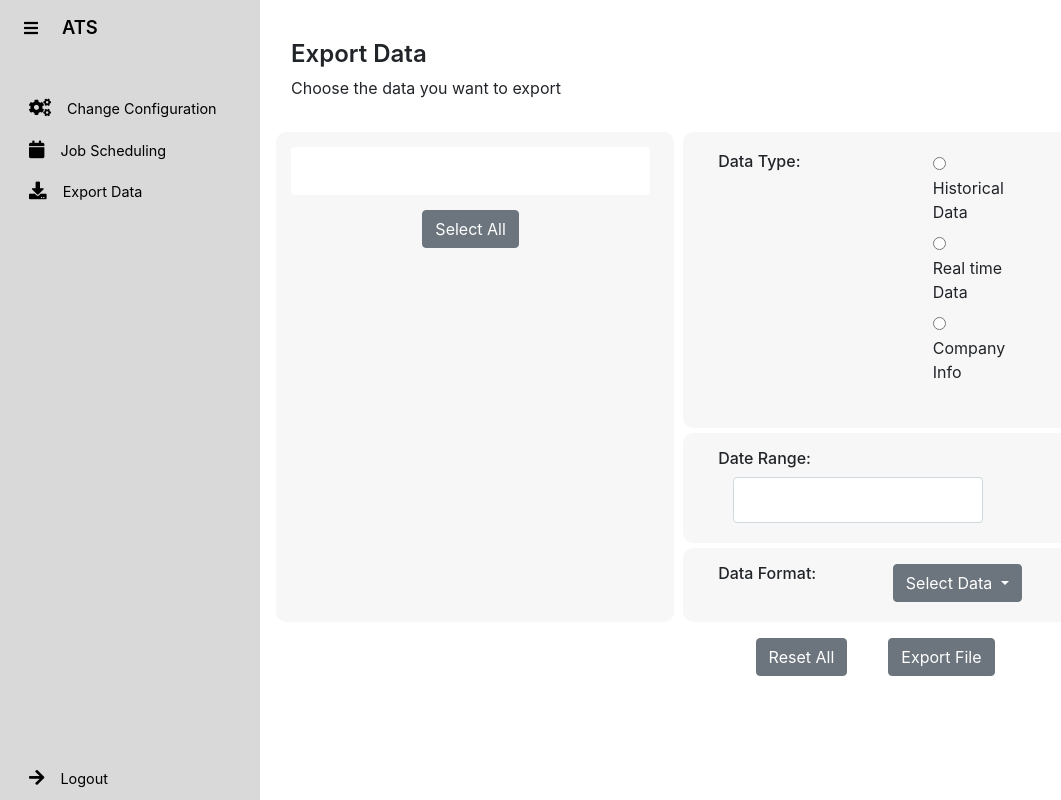
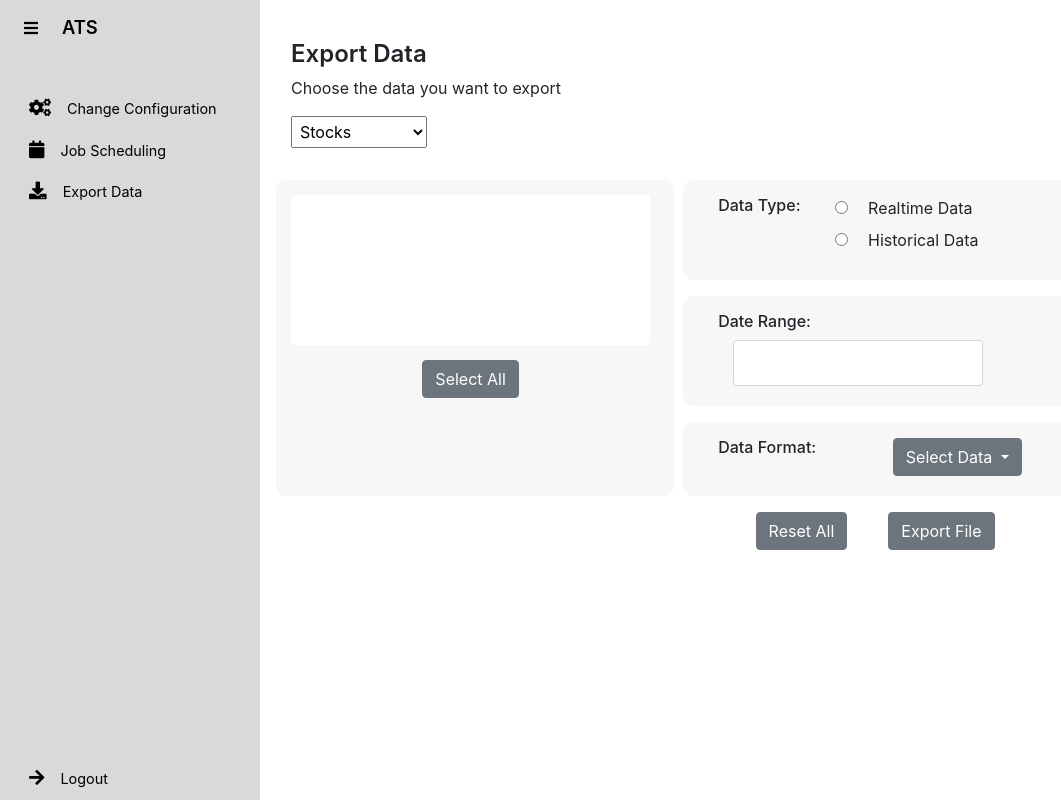
Before and after one commit to COSC-470-2023/ATS_Project_2024, a Flask app: template user_interface/templates/data_export.html in a window 1280 px wide. Shown: the whole page, without its empty margins (0-1061 px from the left). Run offline with Flask 3, Linux system fonts and the light colour scheme; the template is opened without the code that fills it, so the values that code supplies are empty; parts of the project's set-up code (start-up, migrations or seed data) failed here and were passed over; some libraries are stand-ins or nearby versions.

Commit message:
Main functionality for data-export
- Almost all functionality for data-export is done
    - Still need to implement date filtering

- fixed/add various styling

- Updated bonds ddl to be consistent with other tables
    - This was to make querying logic a little easier

```diff
--- a/database/ddl/create_db.sql
+++ b/database/ddl/create_db.sql
@@ -5,9 +5,9 @@ USE ats_db;
 -- Bonds tables --
 
 CREATE TABLE `bonds` (
-  `bond_id` BIGINT,
+  `id` BIGINT,
   `treasuryName` VARCHAR(300),
-  PRIMARY KEY (`bond_id`)
+  PRIMARY KEY (`id`)
 );
 CREATE INDEX treasury_idx ON bonds (treasuryName);
 
@@ -27,7 +27,7 @@ CREATE TABLE `bond_values` (
   `20_year` DECIMAL(5,2),
   `30_year` DECIMAL(5,2),
   PRIMARY KEY (`bond_id`, `date`),
-  FOREIGN KEY (`bond_id`) REFERENCES `bonds`(`bond_id`)
+  FOREIGN KEY (`bond_id`) REFERENCES `bonds`(`id`)
 );
 
 -- Commodities tables --
--- a/database/ddl/create_triggers.sql
+++ b/database/ddl/create_triggers.sql
@@ -122,7 +122,7 @@ BEGIN
 	SELECT COUNT(*) INTO temp FROM bonds WHERE treasuryName = NEW.treasuryName;
 	IF (temp = 0) THEN
     	WHILE (valid = 1) DO
-        	SELECT COUNT(*) INTO temp FROM bonds WHERE bond_id = new_id;
+        	SELECT COUNT(*) INTO temp FROM bonds WHERE id = new_id;
         	IF (temp = 1) THEN
             	SET new_id = UUID_SHORT();
    		 	  ELSE
@@ -133,7 +133,7 @@ BEGIN
     	SIGNAL SQLSTATE '45000'
    	  SET MESSAGE_TEXT = 'A record for this treasury already exists.';
     END IF;
-	SET NEW.bond_id = new_id;
+	SET NEW.id = new_id;
 END;
 $$
 DELIMITER ;
--- a/user_interface/static/script.js
+++ b/user_interface/static/script.js
@@ -1,45 +1,59 @@
 console.log("Script loaded!");
 
 // SIDEBAR
-const hamburger = document.querySelector('#toggle-btn');
+const hamburger = document.querySelector("#toggle-btn");
 
-hamburger.addEventListener("click", function () {
-  document.querySelector("#sidebar").classList.toggle("expand");
-});
+// hamburger.addEventListener("click", function () {
+//   document.querySelector("#sidebar").classList.toggle("expand");
+// });
 
-var stockItems = ['Stock 1', 'Stock 2', 'Stock 3', 'Stock 4', 'Stock 5'];
-var constituentItems = ['Constituent 1', 'Constituent 2', 'Constituent 3', 'Constituent 4', 'Constituent 5'];
-var dataSourceItems = ['Data Source 1', 'Data Source 2', 'Data Source 3', 'Data Source 4', 'Data Source 5'];
+var stockItems = ["Stock 1", "Stock 2", "Stock 3", "Stock 4", "Stock 5"];
+var constituentItems = [
+  "Constituent 1",
+  "Constituent 2",
+  "Constituent 3",
+  "Constituent 4",
+  "Constituent 5",
+];
+var dataSourceItems = [
+  "Data Source 1",
+  "Data Source 2",
+  "Data Source 3",
+  "Data Source 4",
+  "Data Source 5",
+];
 
 // --------------------------- CHANGE CONFIGURTAION PAGE ---------------------------------------------------
 
 // ADD FUNCTIONALITY
 // Function to update modal title and button dynamically
 function addModal(buttonClass, configList, targetListId) {
-  $(document).on('click', buttonClass, function () {
+  $(document).on("click", buttonClass, function () {
     var button = $(this);
     var title = button.text(); // Get the text of the button
-    $('#add-modal .modal-title').text(title); // Set the modal title
-    $('.modal-footer .btn-primary').text(title); // Set the button text
+    $("#add-modal .modal-title").text(title); // Set the modal title
+    $(".modal-footer .btn-primary").text(title); // Set the button text
     updateAddModalBody(configList.slice()); // Update modal body with the config list
 
     //Event Listener for adding selected items to the targetList
-    $('#addBtnModal').on('click', function() {
+    $("#addBtnModal").on("click", function () {
       addSelectedItemsToConfigList(targetListId);
-      $('#add-modal').modal('hide');
+      $("#add-modal").modal("hide");
     });
   });
 }
 
 // Function to update the modal body with the config list
 function updateAddModalBody(list) {
-  var configListContainer = $('#add-modal').find('.modal-body .modal-list ul'); // Get the config list container inside the modal
+  var configListContainer = $("#add-modal").find(".modal-body .modal-list ul"); // Get the config list container inside the modal
   configListContainer.empty(); // Clear the previous content
 
   // Iterate over the list and create list items with checkboxes
-  list.forEach(function(item) {
-    var listItem = $('<li>'); // Create list item
-    var checkbox = $('<input>').attr('type', 'checkbox').addClass('config-item-checkbox'); // Create checkbox
+  list.forEach(function (item) {
+    var listItem = $("<li>"); // Create list item
+    var checkbox = $("<input>")
+      .attr("type", "checkbox")
+      .addClass("config-item-checkbox"); // Create checkbox
     listItem.append(checkbox); // Append checkbox to list item
     listItem.append(item); // Append list item text
     configListContainer.append(listItem); // Append list item to the container
@@ -48,30 +62,32 @@ function updateAddModalBody(list) {
 
 // Function to add selected items to the target list based on the provided targetListId
 function addSelectedItemsToConfigList(targetListId) {
-  var checkedItems = $('.modal-body .modal-list ul .config-item-checkbox:checked').closest('li'); // Get checked items
-  var targetList = $('#' + targetListId); // Get the target list
+  var checkedItems = $(
+    ".modal-body .modal-list ul .config-item-checkbox:checked"
+  ).closest("li"); // Get checked items
+  var targetList = $("#" + targetListId); // Get the target list
 
   // Append checked items to the target list
-  checkedItems.each(function() {
+  checkedItems.each(function () {
     var itemText = $(this).text().trim(); // Get the text content of the list item
-    targetList.append('<li>' + itemText + '</li>'); // Append text content to the target list
+    targetList.append("<li>" + itemText + "</li>"); // Append text content to the target list
   });
 }
 
 // Call the addModal function with the desired button class, config list, and target list ID
-addModal('.addStock', stockItems, 'config-stock-list');
-addModal('.addConstituent', constituentItems, 'config-constituent-list');
-addModal('.addDataSource', dataSourceItems, 'config-data-source-list');
+addModal(".addStock", stockItems, "config-stock-list");
+addModal(".addConstituent", constituentItems, "config-constituent-list");
+addModal(".addDataSource", dataSourceItems, "config-data-source-list");
 
 //REMOVE FUNCTIONALITY
 // Function to update modal title and button dynamically
 function removeModal(buttonClass, configList, targetListId) {
-  $(document).on('click', buttonClass, function () {
+  $(document).on("click", buttonClass, function () {
     var button = $(this);
     var title = button.text(); // Get the text of the button
-    $('#remove-modal .modal-title').text(title); // Set the modal title
-    $('.modal-footer .btn-primary').text(title); // Set the button text
-    $('#remove-modal').data('targetListId', targetListId); // Set the targetListId as a data attribute in the Remove modal
+    $("#remove-modal .modal-title").text(title); // Set the modal title
+    $(".modal-footer .btn-primary").text(title); // Set the button text
+    $("#remove-modal").data("targetListId", targetListId); // Set the targetListId as a data attribute in the Remove modal
 
     updateRemoveModalBody(targetListId); // Update modal body with the items from the target list
   });
@@ -79,10 +95,10 @@ function removeModal(buttonClass, configList, targetListId) {
 
 // Function to handle removal of selected items from the target list
 function removeSelectedItemsFromList(targetListId) {
-  var targetList = $('#' + targetListId); // Get the target list
+  var targetList = $("#" + targetListId); // Get the target list
 
   // Find all checked checkboxes in the Remove modal and remove their corresponding list items from the target list
-  $('#remove-modal-list .remove-item-checkbox:checked').each(function() {
+  $("#remove-modal-list .remove-item-checkbox:checked").each(function () {
     var listItemText = $(this).parent().text().trim(); // Get the text content of the parent element (list item)
     targetList.find('li:contains("' + listItemText + '")').remove(); // Remove the corresponding list item from the target list
   });
@@ -90,17 +106,19 @@ function removeSelectedItemsFromList(targetListId) {
 
 // Function to update the content of the Remove modal with items from the target list
 function updateRemoveModalBody(targetListId) {
-  var targetList = $('#' + targetListId); // Get the target list
-  var removeModalList = $('#remove-modal-list'); // Get the list container in the Remove modal
+  var targetList = $("#" + targetListId); // Get the target list
+  var removeModalList = $("#remove-modal-list"); // Get the list container in the Remove modal
   removeModalList.empty(); // Clear previous content
 
   // Iterate over the items in the target list and add them to the Remove modal
-  targetList.find('li').each(function(index) {
+  targetList.find("li").each(function (index) {
     // Skip adding a checkbox for the first list item
     if (index !== 0) {
       var listItemText = $(this).text().trim(); // Get the text content of the list item
-      var listItem = $('<li>'); // Create a list item element
-      var checkbox = $('<input>').attr('type', 'checkbox').addClass('remove-item-checkbox'); // Create a checkbox
+      var listItem = $("<li>"); // Create a list item element
+      var checkbox = $("<input>")
+        .attr("type", "checkbox")
+        .addClass("remove-item-checkbox"); // Create a checkbox
       listItem.append(checkbox); // Append the checkbox to the list item
       listItem.append(listItemText); // Append the list item text
       sort.listItem();
@@ -110,25 +128,25 @@ function updateRemoveModalBody(targetListId) {
 }
 
 // Call the removeModal function with the desired button class, config list, and target list ID
-removeModal('.removeStock', stockItems, 'config-stock-list');
-removeModal('.removeConstituent', constituentItems, 'config-constituent-list');
-removeModal('.removeDataSource', dataSourceItems, 'config-data-source-list');
+removeModal(".removeStock", stockItems, "config-stock-list");
+removeModal(".removeConstituent", constituentItems, "config-constituent-list");
+removeModal(".removeDataSource", dataSourceItems, "config-data-source-list");
 
 // Event listener for the "Remove" button in the Remove modal
-$(document).on('click', '#removeBtnModal', function() {
-  var targetListId = $('#remove-modal').data('targetListId'); // Get the targetListId associated with the modal
+$(document).on("click", "#removeBtnModal", function () {
+  var targetListId = $("#remove-modal").data("targetListId"); // Get the targetListId associated with the modal
   removeSelectedItemsFromList(targetListId); // Remove selected items from the target list associated with the modal
-  $('#remove-modal').modal('hide');
+  $("#remove-modal").modal("hide");
 });
 
 //modal search
 function searchList() {
   // Declare variables
   var input, filter, ul, li, i, txtValue;
-  input = document.getElementById('searchInput');
+  input = document.getElementById("searchInput");
   filter = input.value.toUpperCase();
-  ul = document.querySelector('.modal-list ul'); // Select the ul element within the modal
-  li = ul.getElementsByTagName('li');
+  ul = document.querySelector(".modal-list ul"); // Select the ul element within the modal
+  li = ul.getElementsByTagName("li");
 
   // Loop through all list items, and hide those who don't match the search query
   for (i = 0; i < li.length; i++) {
@@ -146,7 +164,7 @@ function searchList() {
 // job scheduling - data file  drop down
 function selectItem(item) {
   var selectedText = item.textContent;
-  document.getElementById('dropdownMenuButton').textContent = selectedText;
+  document.getElementById("dropdownMenuButton").textContent = selectedText;
 }
 
 // job scheduling - default setting or custom setting checkbox - border on or off
@@ -177,43 +195,41 @@ function customBorder() {
 // --------------------------- DOWNLOAD DATA PAGE ---------------------------------------------------
 
 function datepicker() {
-  $(function() {
+  $(function () {
     $('input[name="daterange"]').daterangepicker({
       startDate: new Date(),
       endDate: new Date(),
       yearRange: "-3,0",
-      opens: 'center',
+      opens: "center",
       locale: {
-        format: 'DD/MM/YYYY'
-      }
+        format: "DD/MM/YYYY",
+      },
     });
   });
 }
 
-function selectAllItem() {
-  $(function() {
+function selectAll() {
   var selectAllButton = $(".selectAll");
   var checkboxes = $(".modal-list .checkbox");
 
-    selectAllButton.on("click", function() {
+  selectAllButton.on("click", function () {
     // Check if any of the checkboxes are already checked
     var anyChecked = checkboxes.is(":checked");
 
     // Toggle the checked state of the checkboxes
     checkboxes.prop("checked", !anyChecked);
   });
-});
 }
 
 function resetAll() {
-  $(function() {
+  $(function () {
     var resetAllButton = $(".resetAll");
     var dataCB = $(".modal-list .checkbox");
-    var dataTypeCB = $("#data-type-list .checkbox")
-    var selectData = $("#select-data option")
-    var dateRange = $("#datepicker")
+    var dataTypeCB = $("#data-type-list .checkbox");
+    var selectData = $("#select-data option");
+    var dateRange = $("#datepicker");
 
-    resetAllButton.on("click", function() {
+    resetAllButton.on("click", function () {
       dataCB.prop("checked", false);
       dataTypeCB.prop("checked", false);
       selectData.prop("selected", false);
@@ -222,6 +238,43 @@ function resetAll() {
   });
 }
 
+// changes the state of "Data Type" radio button based on the data selection
+function onDataChange() {
+  const dataSelect = document.getElementById("select-data");
+  const realtime = document.getElementById("realtime-data");
+  const historical = document.getElementById("historical-data");
+  const dataValue = dataSelect.value;
+
+  if (dataSelect.value === "Bonds" || dataSelect.value === "company-info") {
+    realtime.disabled = true;
+    historical.disabled = true;
+  } else {
+    realtime.disabled = false;
+    historical.disabled = false;
+  }
+
+  // Set query params (dataValue needs to be saved to session storage)
+  const params = new URLSearchParams(window.location.search);
+  params.set("realtimeDisabled", realtime.disabled);
+  params.set("historicalDisabled", historical.disabled);
+  params.set("dataValue", dataValue);
+  sessionStorage.setItem("selectedValue", dataValue);
+
+
+  window.location.href = "/data-export?" + params.toString();
+}
+
+document.addEventListener("DOMContentLoaded", function () {
+  const storedValue = sessionStorage.getItem("selectedValue");
+  if (storedValue) {
+    const dataSelect = document.getElementById("select-data");
+    dataSelect.value = storedValue;
+
+    // Clear the stored value
+    sessionStorage.removeItem("selectedValue");
+  }
+});
+
 datepicker();
-selectAllItem();
+selectAll();
 resetAll();
--- a/user_interface/static/style.css
+++ b/user_interface/static/style.css
@@ -25,12 +25,12 @@ body {
 /*index.html*/
 
 #login-form {
-    width: 25%;
+    width: 100%;
     padding: 50px;
     margin-top: 120px;
 }
 
-form h1 {
+#login-form h1 {
     font-size: 70px;
 }
 
@@ -161,7 +161,7 @@ a.sidebar-link:hover {
 }
 
 .card {
-    padding: 10px 0px;
+    /* padding: 10px 0px; */
 }
 
 .config-list {
@@ -283,6 +283,10 @@ a.sidebar-link:hover {
     border-radius: 10px;
   }
 
+  #export-data-type label {
+    margin-left: 1rem;
+  }
+
   #export-sort-by {
     background-color: #f7f7f7;
     padding: 20px;
@@ -305,17 +309,19 @@ a.sidebar-link:hover {
   }
 
 #export-data-list {
+    max-height: 100%;
     width: 100%;
     overflow: hidden;
     margin: 15px;
-    padding: 1rem;
+    padding-left: 1rem;
     background-color: #ffffff;
 }
 
 #export-data-list ul {
-    max-height: 250px;
+    max-height: 200px;
+    min-height: 150px;
     width: 100%;
-    overflow: hidden;
+    margin: 0;
     overflow-y: scroll;
 }
 
@@ -326,6 +332,11 @@ a.sidebar-link:hover {
 #export-col {
     background-color: #f7f7f7;
     border-radius: 10px;
+}
+
+#data-type-list {
+    margin: 0;
+    padding: 0;
 }
 
 .input-daterange input {
--- a/user_interface/templates/base.html
+++ b/user_interface/templates/base.html
@@ -68,12 +68,15 @@
       <div class="main container">
         <div class="container">
           <div class="row-md">
-              <h1 class="main-title"> {% block mainTitle %} Page Tile {% endblock %} </h1>
-              <p class="main-description"> {% block mainDescription %} Page Description {% endblock %} </p>
+            <h1 class="main-title">
+              {% block mainTitle %} Page Tile {% endblock %}
+            </h1>
+            <p class="main-description">
+              {% block mainDescription %} Page Description {% endblock %}
+            </p>
           </div>
           <div class="row-md" id="content">
-              {% block content %}
-              {% endblock %}
+            {% block content %} {% endblock %}
           </div>
         </div>
       </div>
@@ -81,21 +84,41 @@
 
     <!-- jQuery first, then Popper.js, then Bootstrap JS -->
     <script src="https://ajax.googleapis.com/ajax/libs/jquery/3.5.1/jquery.min.js"></script>
-    <script src="https://cdnjs.cloudflare.com/ajax/libs/popper.js/1.14.7/umd/popper.min.js"
+    <script
+      src="https://cdnjs.cloudflare.com/ajax/libs/popper.js/1.14.7/umd/popper.min.js"
       integrity="sha384-UO2eT0CpHqdSJQ6hJty5KVphtPhzWj9WO1clHTMGa3JDZwrnQq4sF86dIHNDz0W1"
-        crossorigin="anonymous"></script>
-    <script src="https://stackpath.bootstrapcdn.com/bootstrap/4.3.1/js/bootstrap.min.js"
+      crossorigin="anonymous"
+    ></script>
+    <script
+      src="https://stackpath.bootstrapcdn.com/bootstrap/4.3.1/js/bootstrap.min.js"
       integrity="sha384-JjSmVgyd0p3pXB1rRibZUAYoIIy6OrQ6VrjIEaFf/nJGzIxFDsf4x0xIM+B07jRM"
-        crossorigin="anonymous"></script>
+      crossorigin="anonymous"
+    ></script>
+    <script src="https://code.jquery.com/jquery-3.6.4.min.js"></script>
 
     <!-- Datepicker -->
-  <script type="text/javascript" src="https://cdn.jsdelivr.net/jquery/latest/jquery.min.js"></script>
-  <script type="text/javascript" src="https://cdn.jsdelivr.net/momentjs/latest/moment.min.js"></script>
-  <script type="text/javascript" src="https://cdn.jsdelivr.net/npm/daterangepicker/daterangepicker.min.js"></script>
-  <link rel="stylesheet" type="text/css" href="https://cdn.jsdelivr.net/npm/daterangepicker/daterangepicker.css" />
+    <script
+      type="text/javascript"
+      src="https://cdn.jsdelivr.net/jquery/latest/jquery.min.js"
+    ></script>
+    <script
+      type="text/javascript"
+      src="https://cdn.jsdelivr.net/momentjs/latest/moment.min.js"
+    ></script>
+    <script
+      type="text/javascript"
+      src="https://cdn.jsdelivr.net/npm/daterangepicker/daterangepicker.min.js"
+    ></script>
+    <link
+      rel="stylesheet"
+      type="text/css"
+      href="https://cdn.jsdelivr.net/npm/daterangepicker/daterangepicker.css"
+    />
 
     <!-- Optional JavaScript -->
-  <script type="text/javascript" src="{{ url_for('static', filename='script.js') }}"> </script>
-
+    <script
+      type="text/javascript"
+      src="{{ url_for('static', filename='script.js') }}"
+    ></script>
   </body>
 </html>
--- a/user_interface/templates/data_export.html
+++ b/user_interface/templates/data_export.html
@@ -2,25 +2,54 @@
 mainTitle %} Export Data {% endblock %} {% block mainDescription %} Choose the
 data you want to export {% endblock %} {% block content %}
 <form action="/data-export/export-data" method="POST">
-<div class="row pt-3">
-  <div class="col-md-6 pr-md-4" id="export-col">
-    <div class="row text-left">
+  <select
+    class="form-select dropdown p-1"
+    id="select-data"
+    name="select-data"
+    onchange="onDataChange()"
+  >
+    <option name="entity" value="Companies">Stocks</option>
+    <option name="entity" value="Indexes">Indexes</option>
+    <option name="entity" value="Bonds">Bonds</option>
+    <option name="entity" value="Commodities">Commodities</option>
+    <option name="entity" value="company-info">Company Info</option>
+  </select>
+  <div class="row pt-3 justify-content-center">
+    <div class="col-md-6 pr-md-4 mt-3" id="export-col">
+      <div class="row">
         <div class="card modal-list" id="export-data-list">
           <ul class="list-unstyled" id="data-list">
-          {% for stock in stocks %}
+            {% if entity == "Bonds" %} {% for item in items %}
             <li>
               <input
                 type="checkbox"
-              name="stock-name"
-              id="{{ stock['symbol'] }}"
-              value="{{ stock['symbol'] }}"
-              class='checkbox'
+                name="data-item"
+                id="{{ item['treasuryName'] }}"
+                value="{{ item['treasuryName'] }}"
+                class="checkbox"
               />
-            <label for="{{ stock['symbol'] }}">
-              {{ stock["symbol"] }} - {{ stock["companyName"] }}
+              <label for="{{ item['treasuryName'] }}">
+                {{ item['treasuryName'] }}
               </label>
             </li>
-          {% endfor %}
+            {% endfor %} {% else %} {% if entity == "company-info" or entity ==
+            None or entity == "Companies" %} {% set name = "companyName" %} {% elif entity ==
+            "Commodities" %} {% set name = "commodityName" %} {% elif entity ==
+            "Indexes" %} {% set name = "indexName" %} {% endif %} {% for item in
+            items %}
+            <li>
+              <input
+                type="checkbox"
+                name="data-item"
+                id="{{ item['symbol'] }}"
+                value="{{ item['symbol'] }}"
+                class="checkbox"
+              />
+              <label for="{{ item['symbol'] }}">
+                {{ item["symbol"] }} - {{ item[name|string] }}
+              </label>
+            </li>
+            {% endfor %} {% endif %}
           </ul>
         </div>
       </div>
@@ -29,7 +58,6 @@ data you want to export {% endblock %} {% block content %}
           type="button"
           class="btn btn-secondary selectAll"
           id="data-selectAll-Btn"
-        onclick="selectAll()"
         >
           Select All
         </button>
@@ -37,29 +65,38 @@ data you want to export {% endblock %} {% block content %}
     </div>
 
     <div class="col-md-6 pl-md-4">
-    <div class="row" id="export-data-type">
-      <div class="col">
+      <div class="row pt-3 mt-3" id="export-data-type">
+        <div class="col-4">
           <h6>Data Type:</h6>
         </div>
         <div class="col">
           <ul id="data-type-list">
             <li>
-            <input type="radio" id="historicalData" name="table-name" value="historical">
-            <label for="historicalData">Historical Data</label>
+              <input
+                type="radio"
+                id="realtime-data"
+                name="data-type"
+                value="realtime"
+                {% if realtime_disabled %} disabled {% endif %}
+
+              />
+              <label for="realtime-data">Realtime Data</label>
             </li>
             <li>
-            <input type="radio" id="realtimeData" name="table-name" value="realtimeData">
-            <label for="realtimeData">Real time Data</label>
-          </li>
-          <li>
-            <input type="radio" id="companyInfo" name="table-name" value="companyinfo">
-            <label for="companyInfo">Company Info</label>
+              <input
+                type="radio"
+                id="historical-data"
+                name="data-type"
+                value="historical"
+                {% if realtime_disabled %} disabled {% endif %}
+              />
+              <label for="historical-data">Historical Data</label>
             </li>
           </ul>
         </div>
       </div>
 
-    <div class="row pt-3" id="export-date-range">
+      <div class="row pt-3 mt-3" id="export-date-range">
         <div class="col">
           <h6>Date Range:</h6>
         </div>
@@ -74,7 +111,7 @@ data you want to export {% endblock %} {% block content %}
         </div>
       </div>
 
-    <div class="row pt-3" id="export-data-format">
+      <div class="row pt-3 mt-3" id="export-data-format">
         <div class="col">
           <h6>Data Format:</h6>
         </div>
@@ -104,14 +141,14 @@ data you want to export {% endblock %} {% block content %}
   <div class="row mt-3">
     <div class="col"></div>
     <div class="col-md-2">
-    <button type="button" class="btn btn-secondary resetAll">Reset All</button>
+      <button type="button" class="btn btn-secondary resetAll">
+        Reset All
+      </button>
     </div>
     <div class="col-md-3">
-
       <button type="submit" class="btn btn-secondary exportFile">
         Export File
       </button>
-
     </div>
   </div>
 </form>
```
Also changed, not shown: database/processing/bonds_insert.py (+22 -21 lines), user_interface/data_export.py (+94 -79 lines), user_interface/models.py (+0 -30 lines). Lines whose indentation alone changed are shown as unchanged.
